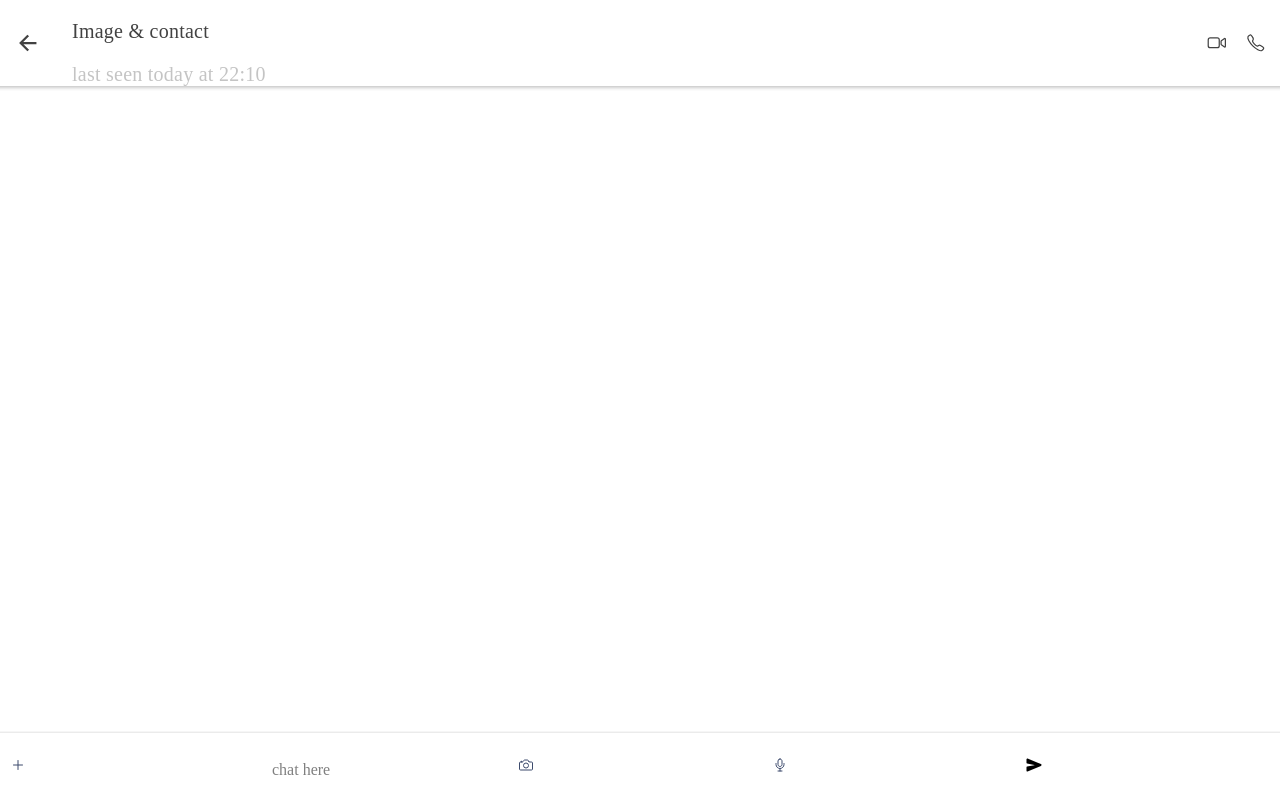
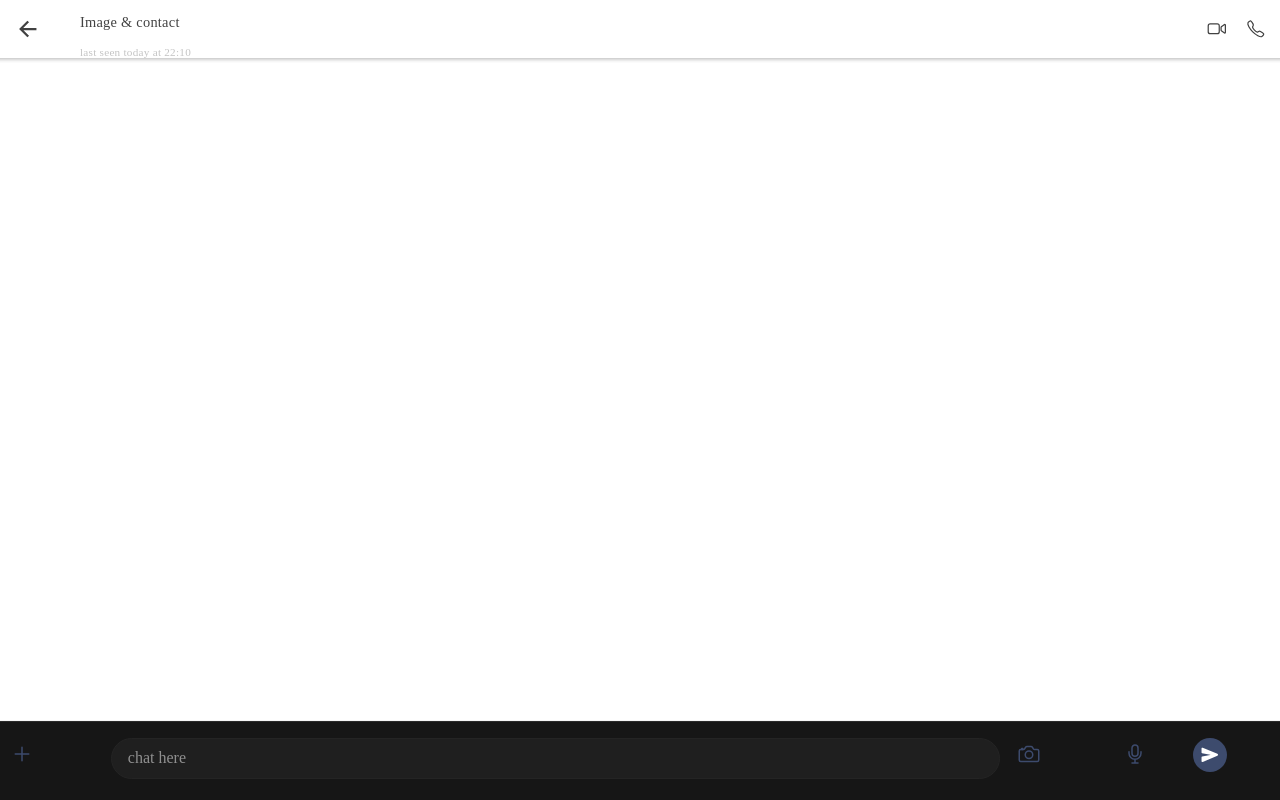
Before and after one commit to rafi365/Waddup, a React (Create React App) app: page /chat in a window 1280 px wide. Built offline with nearby package versions, Linux system fonts and the light colour scheme.

Commit message:
initial commit

```diff
--- /dev/null
+++ b/src/pages/Chatting.css
@@ -0,0 +1,289 @@
+.chat-page ion-header,
+.chat-page ion-toolbar {
+
+    --min-height: 3.5rem;
+}
+
+.chat-page ion-title {
+
+    margin-left: -3.5rem;
+}
+
+.chat-page ion-title p {
+
+    padding: 0;
+    margin: 0;
+}
+
+.chat-contact {
+
+    display: flex;
+    flex-direction: row;
+    align-content: center;
+    justify-content: center;
+    align-items: center;
+}
+
+.chat-contact img {
+
+    height: 2rem;
+    width: 2rem;
+    border-radius: 500px;
+}
+
+.chat-contact-details {
+
+    display: flex;
+    flex-direction: column;
+    margin-left: 0.5rem;
+    text-align: left;
+}
+
+.chat-contact-details p {
+
+    font-size: 0.9rem;
+}
+
+.chat-contact-details ion-text {
+
+    font-size: 0.7rem;
+    font-weight: 400;
+}
+
+.chat-bubble {
+
+    border-radius: 5px;
+    margin-left: 1rem;
+    margin-right: 1rem;
+    margin-top: 0.8rem;
+
+    padding: 0.5rem;
+    max-width: 80%;
+    clear: both;
+
+    display: flex;
+    flex-direction: row;
+    transition: 0.2s all linear;
+}
+
+.chat-bubble:last-child {
+
+    margin-bottom: 0.8rem;
+}
+
+.bubble-sent {
+
+    background-color: var(--chat-bubble-sent-color);
+    float: right;
+}
+
+.bubble-received {
+
+    background-color: var(--chat-bubble-received-color);
+    float: left;
+}
+
+.chat-bubble p {
+
+    padding: 0;
+    margin: 0;
+}
+
+.chat-footer {
+
+    background-color: rgb(22, 22, 22);
+    border-top: 1px solid rgb(47, 47, 47);
+    padding-top: 0.2rem;
+    padding-bottom: 1rem;
+}
+
+.chat-footer ion-textarea {
+
+    background-color: rgb(31, 31, 31);
+    border: 1px solid rgb(36, 36, 36);
+    color: white;
+    border-radius: 25px;
+    padding-left: 0.5rem;
+    caret-color: var(--ion-color-primary);
+}
+
+.chat-footer ion-icon {
+
+    font-size: 1.5rem;
+    margin-top: 0.2rem;
+}
+
+.chat-input-container {
+
+    width: 70%;
+    margin-right: 0.75rem;
+}
+
+.chat-send-button {
+
+    margin: 0 !important;
+    padding: 0 !important;
+    position: absolute;
+    right: 17px;
+    margin-top: -0.2rem !important;
+
+    display: flex;
+    flex-direction: row;
+    align-content: center;
+    align-items: center;
+    justify-content: center;
+}
+
+.chat-send-button ion-icon {
+
+    color: white;
+    background-color: var(--ion-color-primary);
+    font-size: 1.1rem;
+    border-radius: 500px;
+    padding: 0.5rem;
+}
+
+.chat-time {
+
+    color: rgb(165, 165, 165);
+    font-size: 0.75rem;
+    right: 0;
+    bottom: 0 !important;
+    margin: 0;
+    padding: 0;
+    margin-top: 5px;
+}
+
+.bubble-arrow {
+
+    position: absolute;
+    float: left;
+    left: 6px;
+    margin-top: -8px;
+    /* top: 0px; */
+}
+
+.bubble-arrow.alt {
+
+    position: relative;
+    bottom: 0px;
+    left: auto;
+    right: -3px;
+    float: right;
+}
+
+.bubble-arrow:after {
+
+    content: "";
+    position: absolute;
+    border-top: 15px solid var(--chat-bubble-received-color);
+    border-left: 15px solid transparent;
+    border-radius: 4px 0 0 0px;
+    width: 0;
+    height: 0;
+}
+
+.bubble-arrow.alt:after {
+
+    border-top: 15px solid var(--chat-bubble-sent-color);
+    transform: scaleX(-1);
+}
+
+.chat-reply-to-row {
+
+    bottom: 70px !important;
+    position: absolute;
+
+    border-left: 4px solid rgb(224, 176, 18);
+    width: 100%;
+    background-color: rgb(22, 22, 22);
+    border-top: 1px solid rgb(47, 47, 47);
+    padding: 0.5rem;
+    padding-bottom: 0.8rem;
+}
+
+.chat-reply-to-container {
+
+    display: flex;
+    flex-direction: column;
+}
+
+.chat-reply-to-name {
+
+    color: rgb(224, 176, 18);
+    font-weight: 500;
+    margin-bottom: 0.5rem;
+}
+
+.chat-reply-to-message {
+
+    font-size: 0.8rem;
+    white-space: nowrap;
+    overflow: hidden;
+    text-overflow: ellipsis;
+}
+
+.all-chats {
+
+
+}
+
+.chat-bottom-details {
+
+    display: flex;
+    flex-direction: row;
+    width: 100%;
+    align-content: center;
+    align-items: center;
+    justify-content: flex-end;
+    margin-top: 0.4rem;
+}
+
+.chat-bottom-details ion-icon {
+
+    font-size: 0.6rem;
+    color: grey;
+    margin-left: 0.5rem;
+    margin-top: 0.05rem;
+}
+
+.chat-bottom-details span {
+
+    margin: 0;
+    padding: 0;
+    font-size: 0.75rem;
+    color: rgb(190, 190, 190);
+}
+
+.in-chat-reply-to-container {
+
+    background-color: rgba(0, 0, 0, 0.2);
+    border-left: 3px solid rgb(224, 176, 18);
+    height: fit-content;
+    padding: 0.5rem;
+    border-radius: 5px;
+    margin-bottom: 0.5rem;
+}
+
+.in-chat-reply-to-container h1 {
+
+    margin: 0;
+    padding: 0;
+    color: rgb(224, 176, 18);
+    font-size: 0.8rem;
+}
+
+.in-chat-reply-to-container p {
+
+    color: rgb(167, 167, 167);
+    font-size: 0.8rem;
+}
+
+.bottom-container {
+
+    position: absolute;
+    bottom: 4.5rem;
+    height: 5rem;
+    background-color: red;
+    width: 100%;
+}
--- a/src/pages/Chatting.tsx
+++ b/src/pages/Chatting.tsx
@@ -5,6 +5,7 @@ import { useEffect, useState } from "react";
 import { useParams } from "react-router";
 
 import "./Home.css"
+import "./Chatting.css"
 
 const Chatting = () => {
 
@@ -130,26 +131,24 @@ const Chatting = () => {
             <IonFooter className="chat-footer" id="chat-footer">
                 <IonGrid>
                     <IonRow className="ion-align-items-center">
-                        <IonCol>
+                        <IonCol size="1">
                             <IonIcon icon={ addOutline } color="primary" />
                         </IonCol>
 
-                        <IonCol>
                         <div className="chat-input-container">
                         <IonTextarea rows={1} value={message} placeholder="chat here" />
                         </div>
-                        </IonCol>
 
-                            <IonCol>
+                            <IonCol size="1">
                                 <IonIcon icon={ cameraOutline } color="primary" />
                             </IonCol>
 
-                            <IonCol>
+                            <IonCol size="1">
                                 <IonIcon icon={ micOutline } color="primary" />
                             </IonCol>
 
 
-                            <IonCol className="chat-send-button" >
+                            <IonCol size="1" className="chat-send-button" >
                                 <IonIcon icon={ send } />
                             </IonCol>
                     </IonRow>
```
